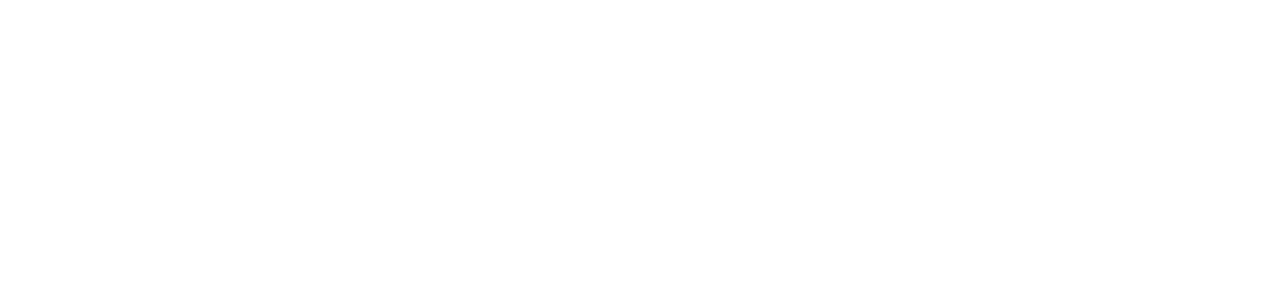
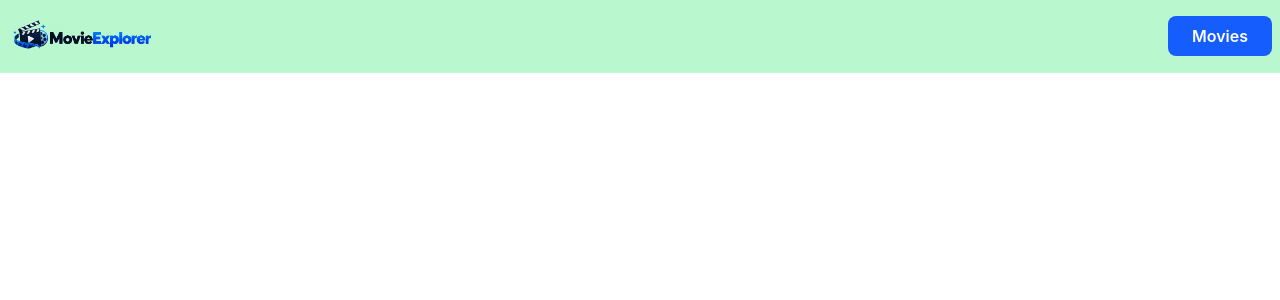
Before and after one commit to CodeWithTanim/Movie-Explorer, a React (Vite) app: page / in a window 1280 px wide. Shown: the top 300 px of the page. Built offline with nearby package versions, Linux system fonts and the light colour scheme.

Commit message:
Navbar Added

```diff
--- a/src/App.jsx
+++ b/src/App.jsx
@@ -1,12 +1,11 @@
+import Home from "./pages/Home";
 
 function App() {
-
-
   return (
     <>
-
+      <Home />
     </>
-  )
+  );
 }
 
-export default App
+export default App;
--- /dev/null
+++ b/src/components/Navbar.jsx
@@ -0,0 +1,21 @@
+import logo from "../assets/movieExplorerLogo.png";
+
+export default function Navbar() {
+  return (
+    <nav className="border-b border-white/10 bg-green-200">
+      <div className="mx-auto flex max-w-375 items-center justify-between px-2 py-3">
+        {/* Logo || Banner */}
+        <a href="/">
+          <img src={logo} alt="logo" className="h-12 w-auto" />
+        </a>
+        {/* Moview Button */}
+        <button
+          type="button"
+          className="rounded-lg bg-blue-600 px-6 py-2 font-semibold text-white transition hover:bg-blue-700"
+        >
+          Movies
+        </button>
+      </div>
+    </nav>
+  );
+}
--- /dev/null
+++ b/src/pages/Home.jsx
@@ -0,0 +1,13 @@
+import Navbar from "../components/Navbar.jsx";
+import Hero from "../components/Hero.jsx";
+
+
+export default function Home() {
+  return (
+    <div>
+      {/* Navbar */}
+      <Navbar/>
+
+    </div>
+  )
+}
```
Also changed, not shown: src/assets/movieExplorerLogo.png (added).
